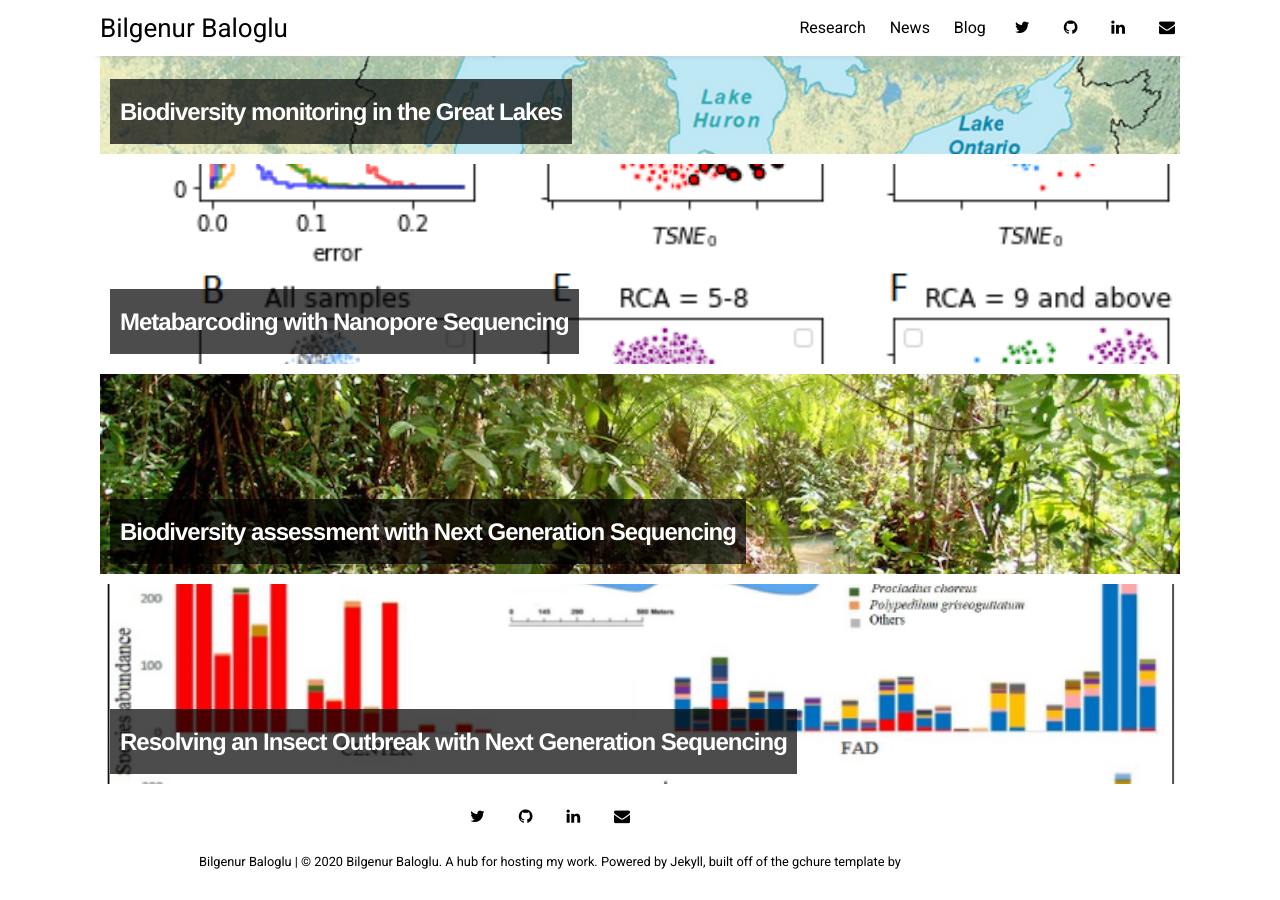
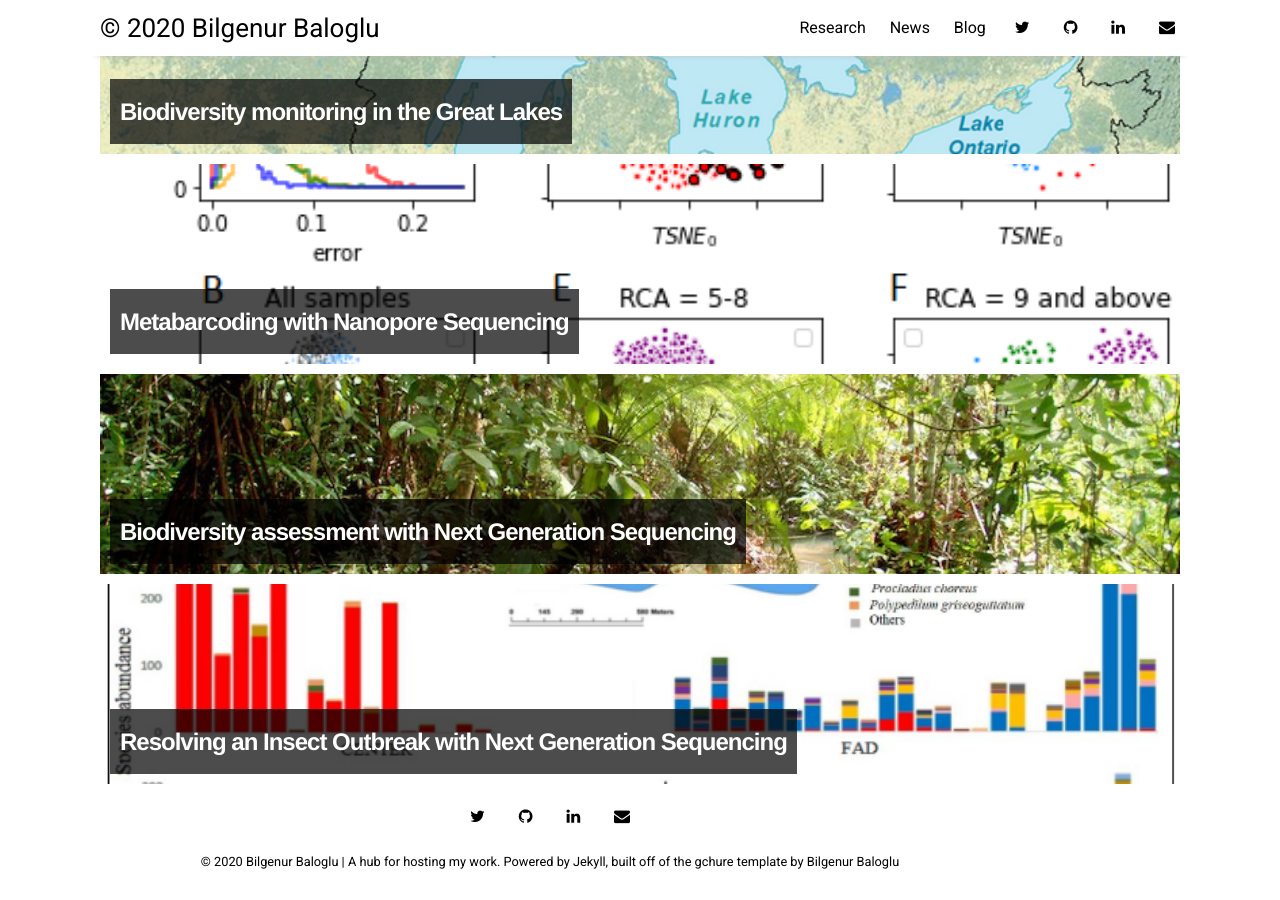
Before and after one commit to BBaloglu/bbaloglu.github.io, a Jekyll site: the page built from pages/research.html, in a window 1280 px wide and 900 px high, scrolled down 605 px. Built offline with Jekyll 4.4.1, drawn with Linux system fonts in a browser that asks for light colours; nearby versions of some CDN libraries; part of the change alters nothing that is shown.

Commit message:
Update _config.yml

```diff
--- a/_config.yml
+++ b/_config.yml
@@ -14,8 +14,9 @@ sass:
   style: :nested
 
 # Customise atom feed settings (this is where Jekyll-Feed gets configuration information)
-title:		     "Bilgenur Baloglu"
-description:	     "© 2020 Bilgenur Baloglu. A hub for hosting my work. Powered by Jekyll, built off of the gchure template"
+title:		     "© 2020 Bilgenur Baloglu"
+description:	     "A hub for hosting my work. Powered by Jekyll, built off of the gchure template"
+author:               "Bilgenur Baloglu"
 
 
 # RSS 2.0 can be used instead of Atom by uncommenting following two lines
```
